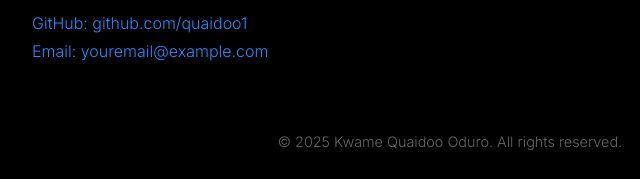
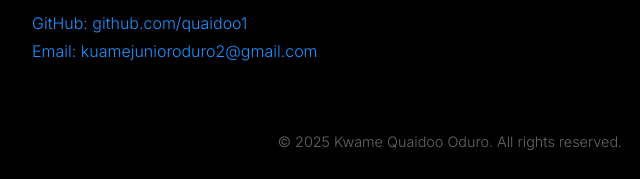
Before and after one commit to quaidoo1/KSU-Application-portfolio-, a plain HTML site: page index.html in a window 1280 px wide. Shown: the part 959-1138 px from the top of the page, 190-830 px from the left. Drawn offline with Linux system fonts and the light colour scheme.

Commit message:
Update index.html

```diff
--- a/index.html
+++ b/index.html
@@ -123,7 +123,7 @@
       <h2>Contact</h2>
       <div class="contact-links">
         <a href="https://github.com/quaidoo1" target="_blank">GitHub: github.com/quaidoo1</a>
-        <a href="mailto:youremail@example.com">Email: youremail@example.com</a>
+        <a href="mailto:youremail@example.com">Email: kuamejunioroduro2@gmail.com</a>
       </div>
     </section>
   </main>
```
